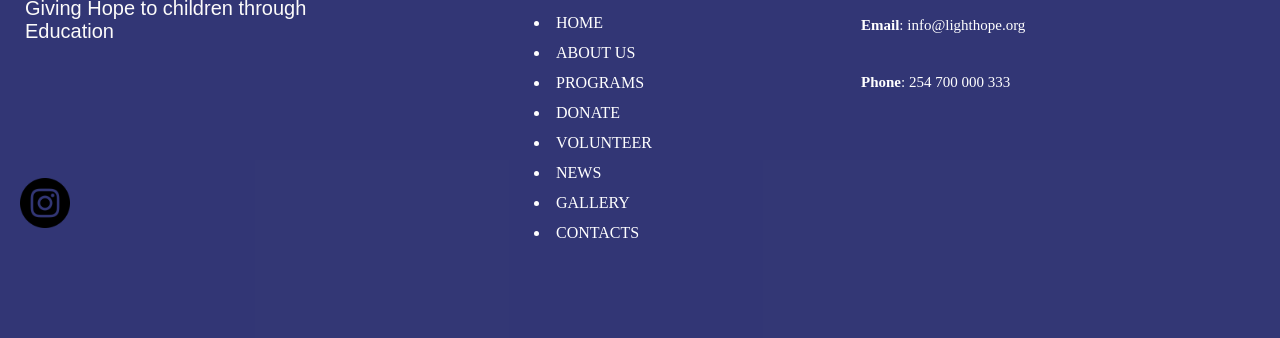
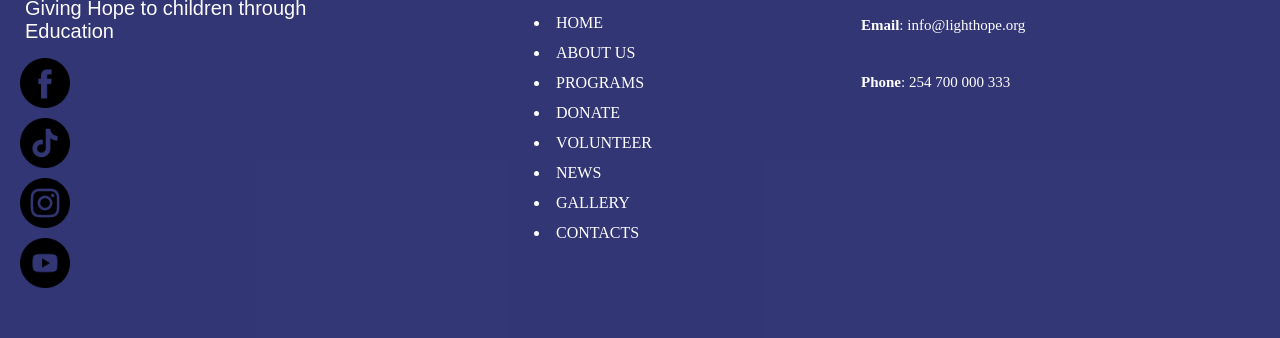
Before and after one commit to Joakim-ke/NGO-webpage, a plain HTML site: page pages/gallery.html in a window 1280 px wide. Shown: the part 1111-1449 px from the top of the page. Drawn offline with Linux system fonts and the light colour scheme; the site is published under a folder, as on GitHub Pages, so addresses that start at the root find nothing.

Commit message:
Last change

```diff
--- a/pages/gallery.html
+++ b/pages/gallery.html
@@ -72,10 +72,10 @@
             <h1>LIGHT OF HOPE</h1>
             <p>Giving Hope to children through Education</p>
              <div class="icons">
-               <a href="https://www.facebook.com/"><img src="/img/facebook.png" alt="" class="i1"></a>
-               <a href="#"> <img src="/img/tiktok.png" alt="" class="i2"></a>
-                <a href="#"><img src="../img/instagram.png" alt="" class="i3"></a>
-              <a href="#"><img src="/img/youtube.png" alt="" class="i4"></a>
+                 <a href="https://www.facebook.com/"><img src="../img/facebook.png" alt="Facebook" class="i1"></a>
+               <a href="#"> <img src="../img/tiktok.png" alt="TikTok" class="i2"></a>
+                <a href="#"><img src="../img/instagram.png" alt="Instagram" class="i3"></a>
+              <a href="#"><img src="../img/youtube.png" alt="YouTube" class="i4"></a>
         </div>
     </div>
 
```
Also changed, not shown: pages/programs.html (+1 -1 lines).
